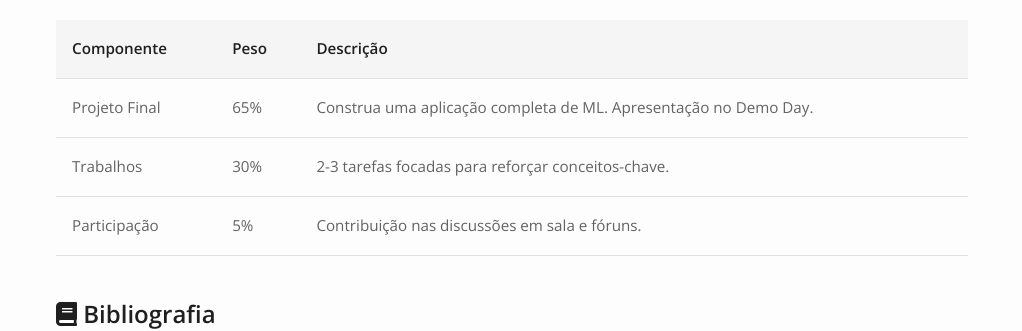
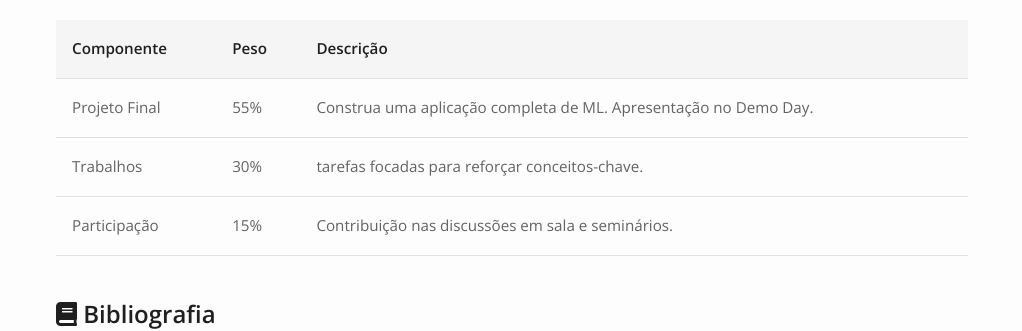
Before and after one commit to unb-Sistemas-de-Machine-learning/Disciplina, a Jekyll site: the page built from project.md, in a window 1280 px wide and 900 px high, scrolled down 3018 px. Shown: the part 163-494 px from the top of the window, without its empty margins (128-1150 px from the left). Built offline with Jekyll 4.4.1, drawn with Linux system fonts in a browser that asks for light colours; nearby versions of some CDN libraries.

Commit message:
datas e revisao plano

```diff
--- a/project.md
+++ b/project.md
@@ -336,18 +336,18 @@ permalink: /planoensino/
       <tbody>
         <tr>
           <td>Projeto Final</td>
-          <td>65%</td>
+          <td>55%</td>
           <td>Construa uma aplicação completa de ML. Apresentação no Demo Day.</td>
         </tr>
         <tr>
           <td>Trabalhos</td>
           <td>30%</td>
-          <td>2-3 tarefas focadas para reforçar conceitos-chave.</td>
+          <td> tarefas focadas para reforçar conceitos-chave.</td>
         </tr>
         <tr>
           <td>Participação</td>
-          <td>5%</td>
-          <td>Contribuição nas discussões em sala e fóruns.</td>
+          <td>15%</td>
+          <td>Contribuição nas discussões em sala e seminários.</td>
         </tr>
       </tbody>
     </table>
```
